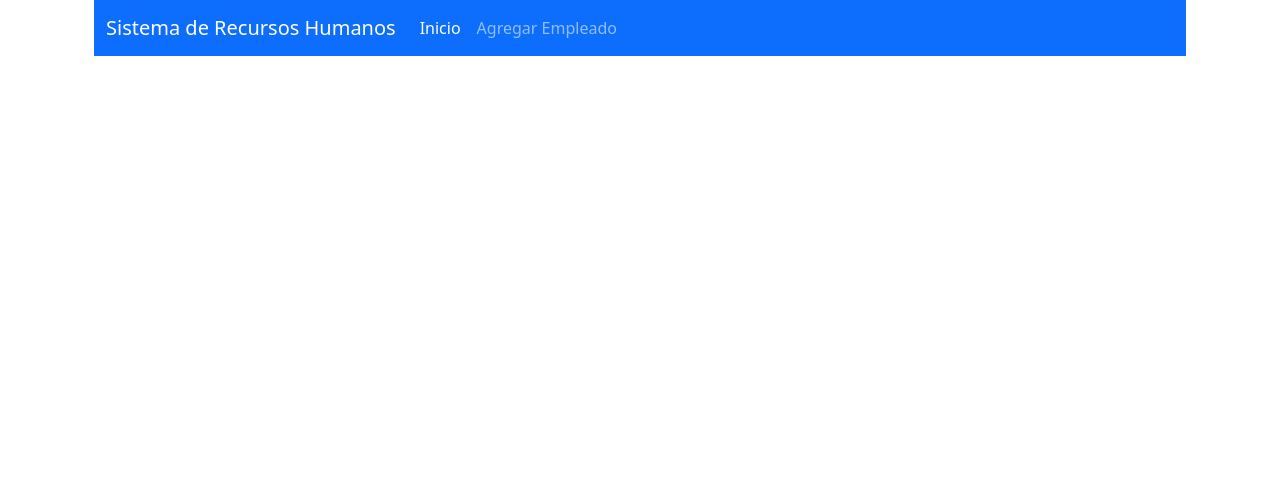
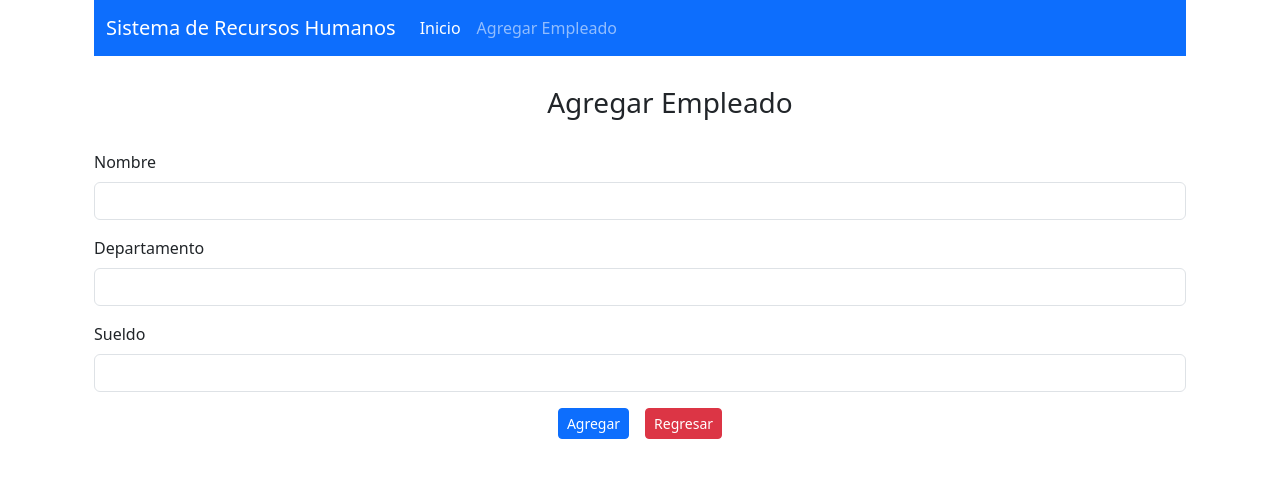
Before and after one commit to ferchris82/recursos-humanos-react, a React (Create React App) app: page /agregar in a window 1280 px wide. Shown: the top 478 px of the page. Built offline with nearby package versions, Linux system fonts and the light colour scheme.

Commit message:
Versión 1.3

```diff
--- a/src/App.js
+++ b/src/App.js
@@ -1,6 +1,7 @@
 import { BrowserRouter, Route, Routes } from "react-router-dom";
 import ListadoEmpleados from "./empleados/ListadoEmpleados";
 import Navegacion from "./plantilla/Navegacion";
+import AgregarEmpleado from "./empleados/AgregarEmpleado";
 
 function App() {
   return (
@@ -9,6 +10,7 @@
         <Navegacion />
         <Routes>
           <Route exact path='/' element={<ListadoEmpleados />} />
+          <Route exact path='/agregar' element={<AgregarEmpleado />} />
         </Routes>
       </BrowserRouter>
 
--- /dev/null
+++ b/src/empleados/AgregarEmpleado.js
@@ -0,0 +1,32 @@
+import React from 'react'
+
+export default function AgregarEmpleado() {
+    return (
+        <div className='container'>
+            <div className='container text-center' style={{ margin: "30px" }}>
+                <h3>Agregar Empleado</h3>
+            </div>
+            <form>
+                <div className="mb-3">
+                    <label htmlFor="nombre" className="form-label">Nombre</label>
+                    <input type="text" className="form-control"
+                     id="nombre" name='nombre' required={true}/>
+                </div>
+                <div className="mb-3">
+                    <label htmlFor="departamento" className="form-label">Departamento</label>
+                    <input type="text" className="form-control"
+                    id="departamento" name='departamento'/>
+                </div>
+                <div className="mb-3">
+                    <label htmlFor="sueldo" className="form-label">Sueldo</label>
+                    <input type="number" step="any" className="form-control"
+                    id="sueldo" name='sueldo'/>
+                </div>
+                <div className='text-center'>
+                <button type="submit" className="btn btn-primary btn-sm me-3">Agregar</button>
+                <a href='/' className='btn btn-danger btn-sm'>Regresar</a>
+                </div>
+            </form>
+        </div>
+    )
+}
--- a/src/plantilla/Navegacion.js
+++ b/src/plantilla/Navegacion.js
@@ -1,4 +1,5 @@
 import React from 'react'
+import { Link } from 'react-router-dom'
 
 export default function Navegacion() {
   return (
@@ -16,7 +17,7 @@
           href="/">Inicio</a>
         </li>
         <li className="nav-item">
-          <a className="nav-link" href="/agregar">Agregar Empleado</a>
+          <Link className="nav-link" to="/agregar">Agregar Empleado</Link>
         </li>
       </ul>
     </div>
```
